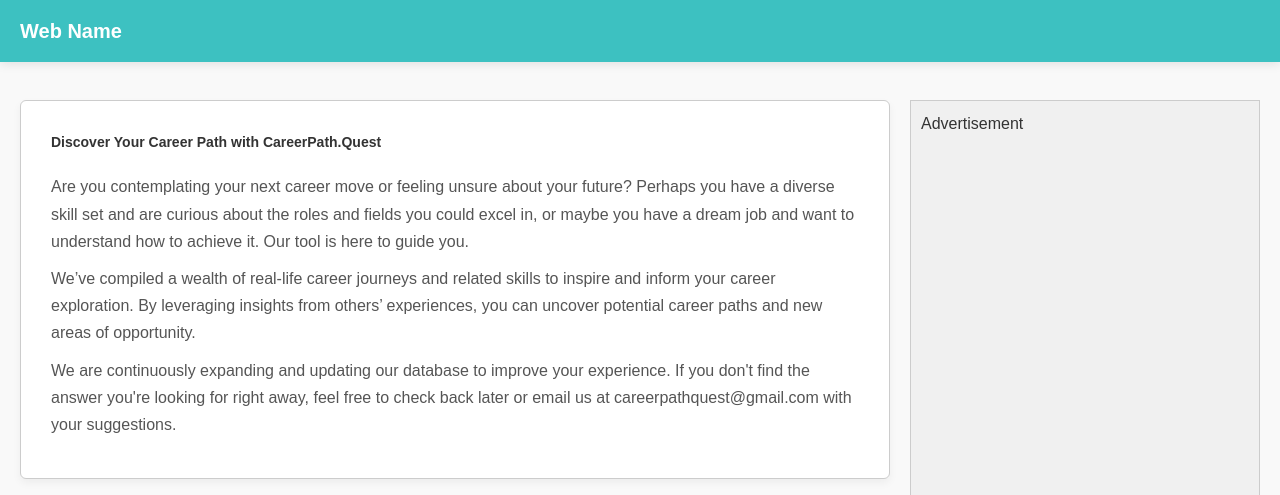
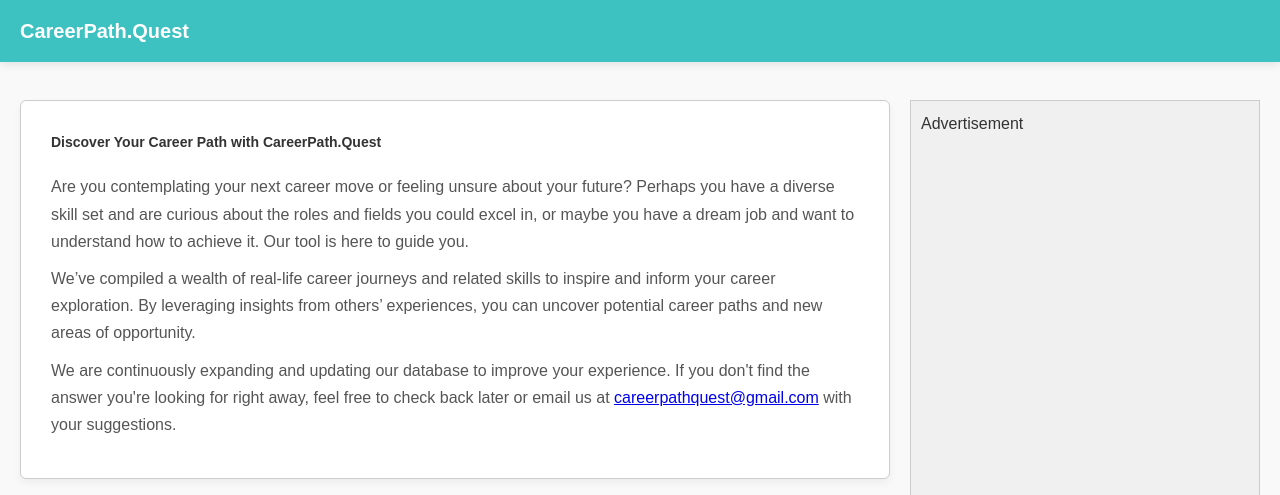
Before and after one commit to lurrg/FutureCareerQuest, a Flask app: page / in a window 1280 px wide. Shown: the top 495 px of the page. Run offline with Flask 3, Linux system fonts and the light colour scheme.

Commit message:
Update email and web name

```diff
--- a/templates/mainpage.html
+++ b/templates/mainpage.html
@@ -12,7 +12,7 @@
 <body>
     <!-- 顶部固定的标题 -->
     <header class="fixed-header">
-        <h1>Web Name</h1>
+        <h1>CareerPath.Quest</h1>
     </header>
 
     <!-- 主内容部分 -->
@@ -29,7 +29,7 @@
                         By leveraging insights from others’ experiences, you can uncover potential career paths and new areas of opportunity.</p>
                     <p class="custom-paragraph">We are continuously expanding and updating our database to improve your experience.
                         If you don't find the answer you're looking for right away, feel free to check back later or email us at
-                        careerpathquest@gmail.com with your suggestions.</p>
+                        <a href="mailto:careerpathquest@gmail.com">careerpathquest@gmail.com</a> with your suggestions.</p>
                 </section>
 
                 <!-- 第二个大模块 -->
```
